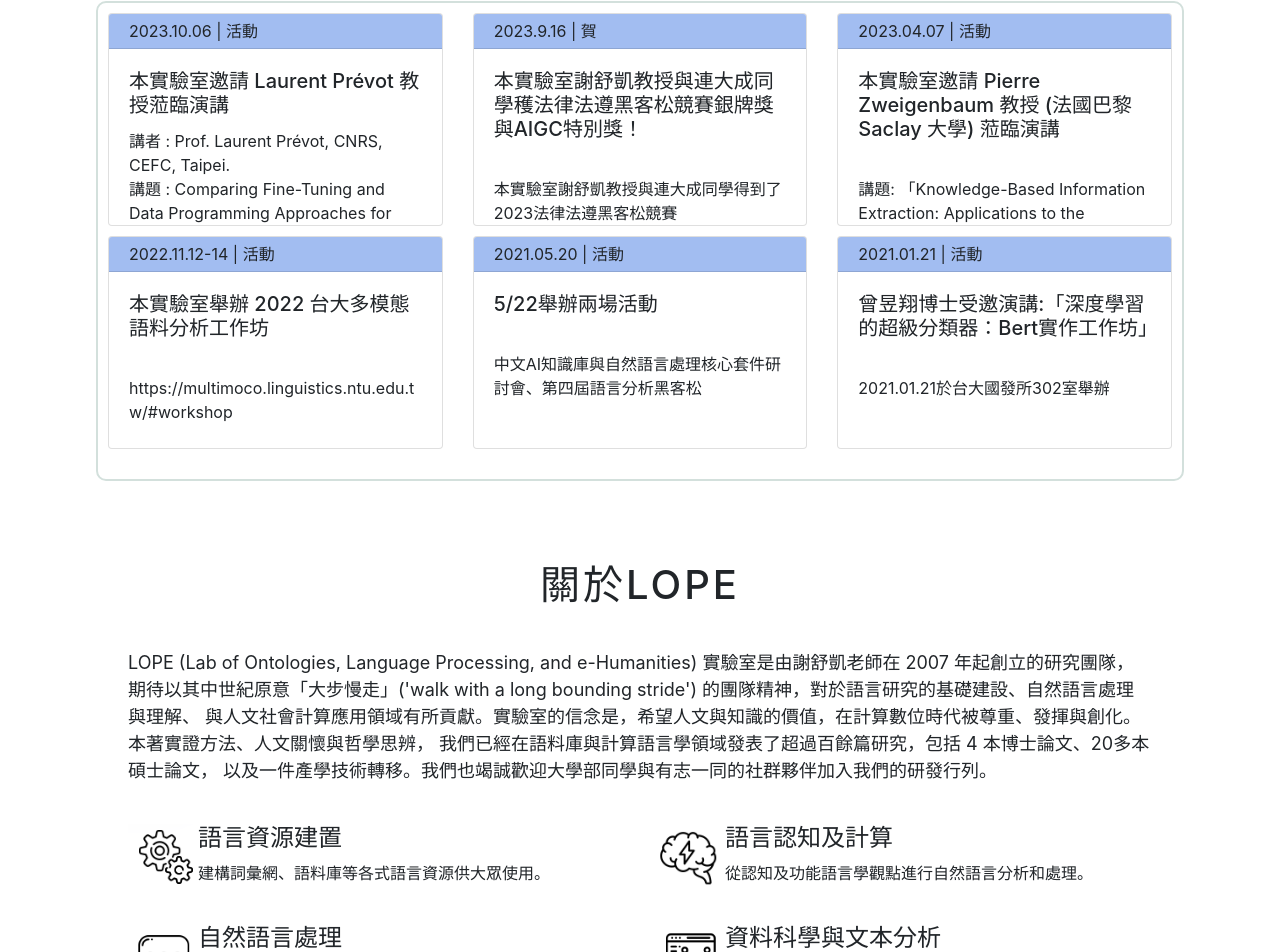
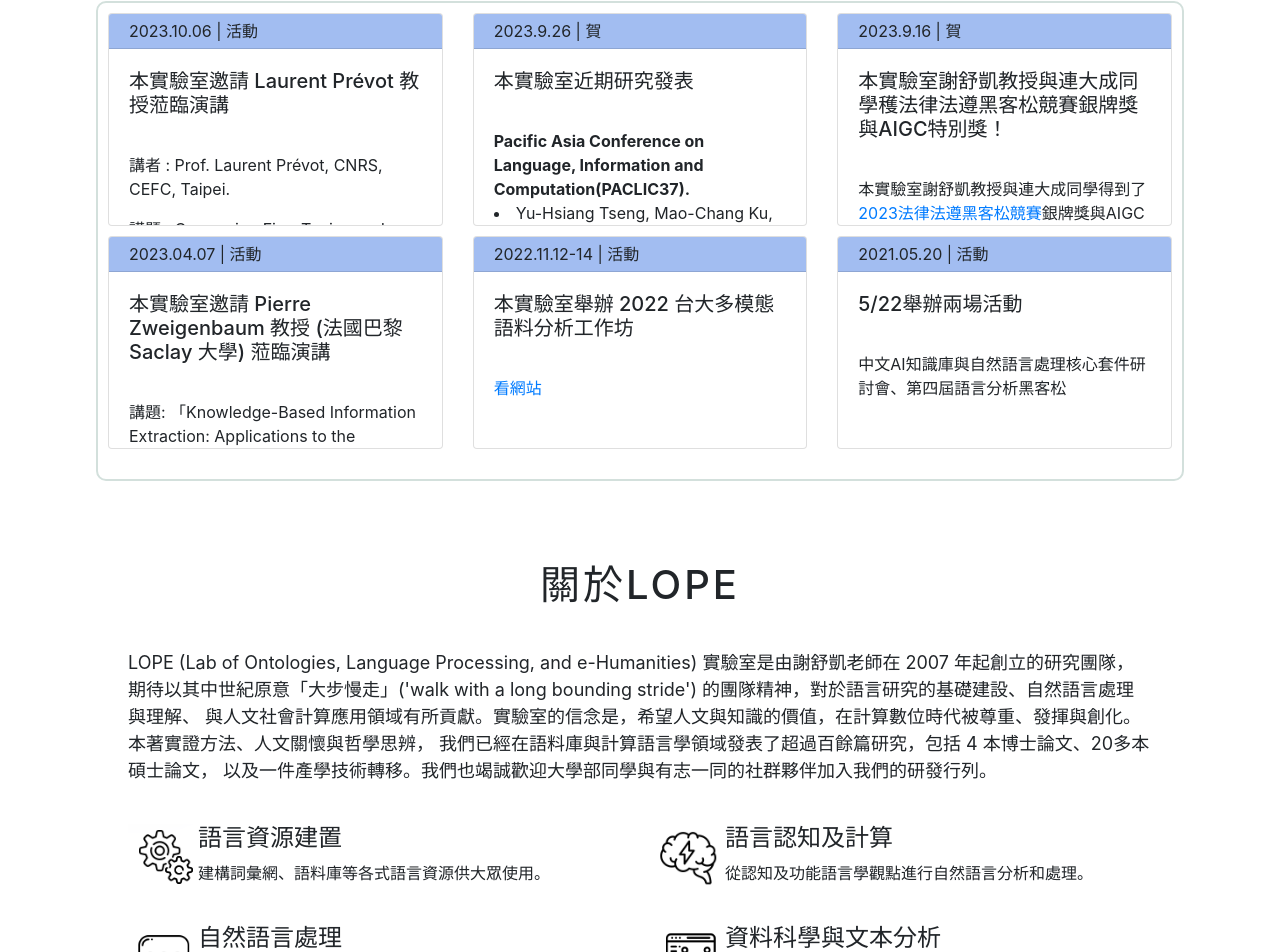
Before and after one commit to lopentu/ntu-lope-lab, a React (Create React App) app: page / in a window 1280 px wide. Shown: the part 967-1919 px from the top of the page. Built offline with nearby package versions, Linux system fonts and the light colour scheme.

Commit message:
update news

```diff
--- a/src/texts/news-info.js
+++ b/src/texts/news-info.js
@@ -2,28 +2,118 @@ const newsInfo = [
   {
     date: "2023.10.06 | 活動",
     title: "本實驗室邀請 Laurent Prévot 教授蒞臨演講",
-    time: "講者 : Prof. Laurent Prévot, CNRS, CEFC, Taipei.",
-    content:
-      "講題 : Comparing Fine-Tuning and Data Programming Approaches for Linguistic Segmentation Tasks. 摘要 : In this talk, I will extend a recent study on French discourse segmentation comparing fine-tuning LLMs in a supervised way vs. crafting labelling rules to develop a weakly supervised segmenter. The results show that both approaches yield similar performance in terms of f-score while weak supervision requires less manual annotation work. I will also show how to combine a state-of-the-art data curation platform (argilla), a weak supervision environment (e.g snorkel, skweak) and a standard NLP pipeline (spacy) to implement efficiently data programming approach for linguistic segmentation tasks such as chunking and discourse segmentat.",
-    link: "https://lopentu.github.io/Hands-on_Corpus_Linguistics/#registration",
-    linkName: "HOCOR 2020工作坊網頁",
+    content: (
+      <div>
+        <p>講者 : Prof. Laurent Prévot, CNRS, CEFC, Taipei.</p>
+        <p>
+          講題 : Comparing Fine-Tuning and Data Programming Approaches for
+          Linguistic Segmentation Tasks.
+        </p>
+        <p>
+          摘要 : In this talk, I will extend a recent study on French discourse
+          segmentation comparing fine-tuning LLMs in a supervised way vs.
+          crafting labelling rules to develop a weakly supervised segmenter. The
+          results show that both approaches yield similar performance in terms
+          of f-score while weak supervision requires less manual annotation
+          work. I will also show how to combine a state-of-the-art data curation
+          platform (argilla), a weak supervision environment (e.g snorkel,
+          skweak) and a standard NLP pipeline (spacy) to implement efficiently
+          data programming approach for linguistic segmentation tasks such as
+          chunking and discourse segmentat.
+        </p>
+      </div>
+    ),
   },
 
-  // {
-  //   date: "2023.9.26 | 賀",
-  //   title: "本實驗室近期研究發表",
-  //   content:
-  //     "Pacific Asia Conference on Language, Information and Computation (PACLIC37). ",
-  // },
+  {
+    date: "2023.9.26 | 賀",
+    title: "本實驗室近期研究發表",
+    content: (
+      <div>
+        <div>
+          <strong>
+            Pacific Asia Conference on Language, Information and
+            Computation(PACLIC37).
+          </strong>
+          <li>
+            Yu-Hsiang Tseng, Mao-Chang Ku, Wei-Ling Chen, Yu-Lin Chang, Hsieh,
+            Shu-Kai. (2023). Vec2Gloss: definition modeling leveraging
+            contextualized vectors with Wordnet gloss.{" "}
+          </li>
+          <li>
+            Pin-Er Chen, Hsin-Yu Chou, Po-Ya Angela Wang, Yu-Hsiang
+            Tseng, Hsieh, Shu-Kai. (2023). Exploring affordance and situated
+            meaning in image captions: a multimodal analysis.
+          </li>
+          <br></br>
+        </div>
+
+        <div>
+          <b>
+            The 35th annual Conference on Computational Linguistics and Speech
+            Processing (ROCLING).
+          </b>
+          <li>
+            Zheng-Lin Lin, Chiao-Han Yen, Jia-Cheng Xu, Deborah Watty
+            and Shu-Kai Hsieh. (2023). Solving Linguistic Olympiad Problems with
+            Tree-of-Thought Prompting.{" "}
+          </li>
+          <li>
+            Kai-Ching Yeh, Jou-An Chi and Da-Chen Lian, Shu-Kai Hsieh. (2023).
+            Evaluating Interfaced LLM's Bias.
+          </li>
+          <br></br>
+        </div>
+
+        <div>
+          <b>
+            2023 International Conference on Asian Language Processing(IALP
+            2023).
+          </b>
+          <li>
+            Deborah Watty, Micah Kitsunai, Shu-Kai Hsieh. (2023). Prompt-based
+            translation of Chinese into Taiwan Braille.
+          </li>
+          <br></br>
+        </div>
+
+        <div>
+          <b>
+            Discourse studies and linguistic data science: Addressing challenges
+            in interoperability, multilinguality and linguistic data processing,
+            Vienna, Austria(DiSLiDaS 2023).
+          </b>
+          <li>
+            Po-Ya Angela Wang, Pin-Er Chen, Hsin-Yu Chou, Yu-Hsiang Tseng, and
+            Shu-Kai Hsieh. (2023). Lexical Retrieval Hypothesis in Multimodal
+            Context.{" "}
+          </li>
+        </div>
+      </div>
+    ),
+  },
 
   {
     date: "2023.9.16 | 賀",
     title:
       "本實驗室謝舒凱教授與連大成同學穫法律法遵黑客松競賽銀牌獎與AIGC特別獎！",
-    content:
-      "本實驗室謝舒凱教授與連大成同學得到了2023法律法遵黑客松競賽(https://hackathon.lawsnote.com/)銀牌獎與AIGC特別獎(比賽團隊成員：臺大語言所謝舒凱教授 and 連大成; 臺大新聞所謝吉隆老師，以及成功大學敏求智慧運算學院李韶曼老師)。",
-    link: "https://www.youtube.com/watch?v=pLWOkad6AJQ",
-    linkName: "總決賽線上直播",
+    content: (
+      <div>
+        <div>
+          本實驗室謝舒凱教授與連大成同學得到了
+          <a href="https://hackathon.lawsnote.com/" target="_blank">
+            2023法律法遵黑客松競賽
+          </a>
+          銀牌獎與AIGC特別獎！(比賽團隊成員：臺大語言所謝舒凱教授與連大成;
+          臺大新聞所謝吉隆老師，以及成功大學敏求智慧運算學院李韶曼老師)。
+        </div>
+        <div>
+          <a href="https://hackathon.lawsnote.com/" target="_blank">
+            總決賽線上直播
+          </a>
+        </div>
+      </div>
+    ),
   },
 
   {
@@ -38,7 +128,16 @@ const newsInfo = [
   {
     date: "2022.11.12-14 | 活動",
     title: "本實驗室舉辦 2022 台大多模態語料分析工作坊",
-    content: "https://multimoco.linguistics.ntu.edu.tw/#workshop",
+    content: (
+      <div>
+        <a
+          href="https://multimoco.linguistics.ntu.edu.tw/index.html#workshop"
+          target="_blank"
+        >
+          看網站
+        </a>
+      </div>
+    ),
   },
 
   {
```
